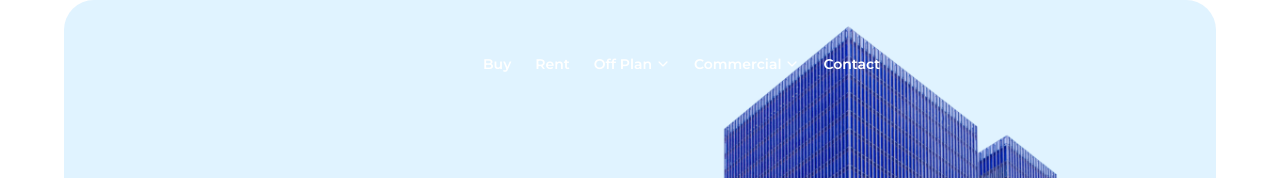
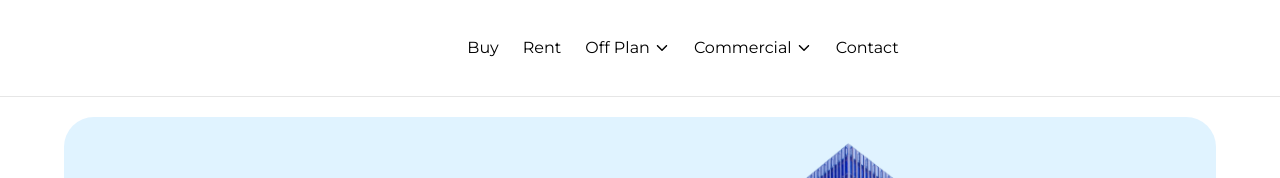
Before and after one commit to tasfirul8269/real-state-frontend, a React (Vite) app: page / in a window 1280 px wide. Shown: the top 178 px of the page. Built offline with nearby package versions, Linux system fonts and the light colour scheme.

Commit message:
Update Navbar.jsx
NB: LocationBasedProperty er oita src na Components er vitore hobee

```diff
--- a/src/components/Navbar/Navbar.jsx
+++ b/src/components/Navbar/Navbar.jsx
@@ -76,12 +76,12 @@ const Navbar = () => {
   return (
     // Main navigation container with dynamic classes based on scroll state and route
     <nav
-      className={`fixed w-full z-50 transition-all duration-300 ${
+      className={` w-full border-b border-b-[#e6e6e6] z-50 transition-all duration-300 ${
         isHomePage
           ? scrolled
-            ? "bg-white shadow-md py-2"
-            : "bg-transparent py-4"
-          : "bg-white shadow-md py-2"
+            ? "bg-white shadow-md py-0 fixed"
+            : "bg-transparent py-0 mb-[20px] "
+          : "bg-white shadow-md py-0 "
       } ${!isHomePage && !visible ? "-translate-y-full" : "translate-y-0"}`}
       style={{
         transition: isHomePage
@@ -97,10 +97,10 @@ const Navbar = () => {
             <div className="flex justify-center items-center">
               <img className="w-24" src={logo} alt="LOGO" />
               <div>
-                <h3 className={`text-2xl font-bold tracking-tight ${getTextColor()}`}>
+                <h3 className={`text-2xl font-bold tracking-tight text-[#000000]`}>
                   MATELUXY
                 </h3>
-                <p className={`text-lg uppercase tracking-widest ${getTextColor()}`}>
+                <p className={`text-lg uppercase tracking-widest text-black`}>
                   REAL ESTATE
                 </p>
               </div>
@@ -108,12 +108,12 @@ const Navbar = () => {
           </Link>
 
           {/* Navigation links section */}
-          <div className="flex items-center space-x-8">
+          <div className="flex items-center space-x-8 ">
             <div className="hidden lg:flex space-x-6 items-center">
               {/* Buy link */}
               <Link
                 to="/buy"
-                className={`${getTextColor()} hover:border-[#00BFFF] hover:border-b font-semibold hover:pb-1.5 text-sm`}
+                className={` hover:border-[#256fff] hover:border-b-2 font-[400] hover:pb-1.5 text-[#000000]`}
               >
                 Buy
               </Link>
@@ -121,7 +121,7 @@ const Navbar = () => {
               {/* Rent link */}
               <Link
                 to="/rent"
-                className={`${getTextColor()} hover:border-[#00BFFF] hover:border-b hover:pb-1.5 font-semibold text-sm`}
+                className={`hover:border-[#256fff] hover:border-b-2 hover:pb-1.5 font-[400] text-[#000000]`}
               >
                 Rent
               </Link>
@@ -129,14 +129,14 @@ const Navbar = () => {
               {/* Off Plan dropdown section */}
               <div className="relative group uppercase">
                 <button
-                  className={`flex items-center cursor-pointer ${getTextColor()} hover:border-[#00BFFF] hover:border-b font-semibold hover:pb-1.5 text-sm`}
+                  className={`flex items-center cursor-pointer hover:border-[#256fff] hover:border-b-2 font-[400] hover:pb-1.5 text-[#000000]`}
                 >
                   Off Plan{" "}
                   <IoIosArrowDown className="ml-1 transition-transform group-hover:rotate-180" />
                 </button>
 
                 {/* Off Plan dropdown content - shown on hover */}
-                <div className="absolute left-0 top-full mt-2 w-56 bg-white shadow-lg rounded-md z-50 overflow-hidden opacity-0 invisible group-hover:opacity-100 group-hover:visible transition-all duration-300 cursor-pointer">
+                <div className="absolute left-0 top-full mt-2 w-[200px] bg-white border-1 border-[#e6e6e6] rounded-[20px] z-50 overflow-hidden opacity-0 invisible group-hover:opacity-100 group-hover:visible transition-all duration-300 cursor-pointer">
                   {offPlanMenuList.map((item) => (
                     <div
                       className="animate__animated animate__fadeInDown px-4 hover:bg-gray-50 transition-colors"
@@ -145,7 +145,7 @@ const Navbar = () => {
                     >
                       <Link
                         to={`/${item.link}`}
-                        className="block text-[#083819] hover:text-[#083819] text-sm uppercase py-3 border-b border-gray-100"
+                        className="block text-[#083819] hover:text-[#083819] text-sm capitalize py-3 border-b border-gray-100"
                       >
                         {item.name}
                       </Link>
@@ -157,14 +157,14 @@ const Navbar = () => {
               {/* Commercial dropdown section */}
               <div className="relative group uppercase cursor-pointer">
                 <button
-                  className={`flex items-center cursor-pointer ${getTextColor()} hover:border-[#00BFFF] hover:border-b font-semibold hover:pb-1.5 text-sm`}
+                  className={`flex items-center cursor-pointer hover:border-[#256fff] hover:border-b-2 font-[400] hover:pb-1.5 text-[#000000]`}
                 >
                   Commercial{" "}
                   <IoIosArrowDown className="ml-1 transition-transform group-hover:rotate-180" />
                 </button>
 
                 {/* Commercial dropdown content - shown on hover */}
-                <div className="absolute left-0 top-full mt-2 w-56 bg-white shadow-lg rounded-md z-50 overflow-hidden opacity-0 invisible group-hover:opacity-100 group-hover:visible transition-all duration-300 cursor-pointer">
+                <div className="absolute left-0 top-full mt-2 w-[200px] bg-white border-1 border-[#e6e6e6] rounded-[20px] z-50 overflow-hidden opacity-0 invisible group-hover:opacity-100 group-hover:visible transition-all duration-300 cursor-pointer">
                   {commercialMenuList.map((item) => (
                     <div
                       className="animate__animated animate__fadeInDown px-4 hover:bg-gray-50 transition-colors"
@@ -173,7 +173,7 @@ const Navbar = () => {
                     >
                       <Link
                         to={`/${item.link}`}
-                        className="block text-[#083819] hover:text-[#083819] text-sm uppercase py-3 border-b border-gray-100"
+                        className="block text-[#083819] hover:text-[#083819] text-sm capitalize py-3 border-b border-gray-100"
                       >
                         {item.name}
                       </Link>
@@ -185,7 +185,7 @@ const Navbar = () => {
               {/* Contact link */}
               <Link
                 to="/contact"
-                className={`${getTextColor()} hover:border-[#00BFFF] hover:border-b hover:pb-1.5 text-sm font-semibold`}
+                className={` hover:border-[#256fff] hover:border-b-2 hover:pb-1.5 text-[#000000] font-[400]`}
               >
                 Contact
               </Link>
@@ -194,9 +194,7 @@ const Navbar = () => {
 
           {/* WhatsApp contact section */}
           <div
-            className={`flex items-center space-x-4 animate__animated animate__fadeIn animate__delay-0.8s rounded-full border-2 ${
-              isHomePage && !scrolled ? "border-green-300" : "border-green-300"
-            } hover:bg-white bg-[#CEFFD5] text-green-400`}
+            className={`flex items-center space-x-4 animate__animated animate__fadeIn animate__delay-0.8s rounded-full  bg-[#CEFFD5]  text-green-400 font-medium`}
           >
             <Link
               to="https://wa.me/+1234567890"
@@ -217,10 +215,10 @@ const Navbar = () => {
             <div className="flex justify-center items-center">
               <img className="w-20" src={logo} alt="LOGO" />
               <div>
-                <h3 className={`text-xl font-bold tracking-tight ${getTextColor()}`}>
+                <h3 className={`text-xl font-bold tracking-tight text-black`}>
                   MATELUXY
                 </h3>
-                <p className={`text-sm uppercase tracking-widest ${getTextColor()}`}>
+                <p className={`text-sm uppercase tracking-widest text-black`}>
                   REAL ESTATE
                 </p>
               </div>
@@ -234,7 +232,7 @@ const Navbar = () => {
               to="https://wa.me/+8801640301028"
               target="_blank"
               rel="noopener noreferrer"
-              className={`${isHomePage && !scrolled ? "text-white" : "text-green-500"} hover:text-green-600`}
+              className={` text-green-500 hover:text-green-600`}
             >
               <FaWhatsapp className="text-xl" />
             </Link>
@@ -242,7 +240,7 @@ const Navbar = () => {
             {/* Mobile menu toggle button */}
             <button
               onClick={toggleMenu}
-              className={`${getTextColor()} focus:outline-none animate__animated animate__fadeIn animate__delay-1s`}
+              className={`text-black focus:outline-none animate__animated animate__fadeIn animate__delay-1s`}
             >
               {isMenuOpen ? (
                 <FaTimes className="w-6 h-6" />
@@ -260,7 +258,7 @@ const Navbar = () => {
               {/* Buy link */}
               <Link
                 to="/buy"
-                className="text-[#083819] hover:text-[#083819] font-light text-sm uppercase border-x-0 border-y border-gray-100 py-5"
+                className="text-[#083819] hover:text-[#083819] font-light text-sm capitalize border-x-0 border-y border-gray-100 py-5"
               >
                 Buy
               </Link>
@@ -268,14 +266,14 @@ const Navbar = () => {
               {/* Rent link */}
               <Link
                 to="/rent"
-                className="text-[#083819] hover:text-[#083819] font-light text-sm uppercase border-x-0 border-y border-gray-100 py-5"
+                className="text-[#083819] hover:text-[#083819] font-light text-sm capitalize border-x-0 border-y border-gray-100 py-5"
               >
                 Rent
               </Link>
 
               {/* Off Plan dropdown for mobile */}
               <details className="cursor-pointer border-x-0 border-y border-gray-100 py-5">
-                <summary className="flex items-center justify-between font-light text-[#083819] uppercase">
+                <summary className="flex items-center justify-between font-light text-[#083819] capitalize">
                   Off Plan <IoIosArrowDown />
                 </summary>
                 {offPlanMenuList.map((item) => (
@@ -286,7 +284,7 @@ const Navbar = () => {
                   >
                     <Link
                       to={`/${item.link}`}
-                      className="text-[#083819] hover:text-[#083819] font-light text-sm uppercase border-x-0 border-y border-gray-100 py-5"
+                      className="text-[#083819] hover:text-[#083819] font-light text-sm capitalize border-x-0 border-y border-gray-100 py-5"
                     >
                       {item.name}
                     </Link>
@@ -296,7 +294,7 @@ const Navbar = () => {
 
               {/* Commercial dropdown for mobile */}
               <details className="cursor-pointer border-x-0 border-y border-gray-100 py-5">
-                <summary className="flex items-center justify-between font-light text-[#083819] uppercase">
+                <summary className="flex items-center justify-between font-light text-[#083819] capitalize">
                   Commercial <IoIosArrowDown />
                 </summary>
                 {commercialMenuList.map((item) => (
@@ -307,7 +305,7 @@ const Navbar = () => {
                   >
                     <Link
                       to={`/${item.link}`}
-                      className="text-[#083819] hover:text-[#083819] font-light text-sm uppercase border-x-0 border-y border-gray-100 py-5"
+                      className="text-[#083819] hover:text-[#083819] font-light text-sm capitalize border-x-0 border-y border-gray-100 py-5"
                     >
                       {item.name}
                     </Link>
@@ -318,7 +316,7 @@ const Navbar = () => {
               {/* Blog link */}
               <Link
                 to="/blog"
-                className="text-[#083819] hover:text-[#083819] font-light text-sm uppercase border-x-0 border-y border-gray-100 py-5"
+                className="text-[#083819] hover:text-[#083819] font-light text-sm capitalize border-x-0 border-y border-gray-100 py-5"
               >
                 Blog
               </Link>
@@ -326,7 +324,7 @@ const Navbar = () => {
               {/* Contact link */}
               <Link
                 to="/contact"
-                className="text-[#083819] hover:text-[#083819] font-light text-sm uppercase border-x-0 border-y border-gray-100 py-5"
+                className="text-[#083819] hover:text-[#083819] font-light text-sm capitalize border-x-0 border-y border-gray-100 py-5"
               >
                 Contact
               </Link>
```
